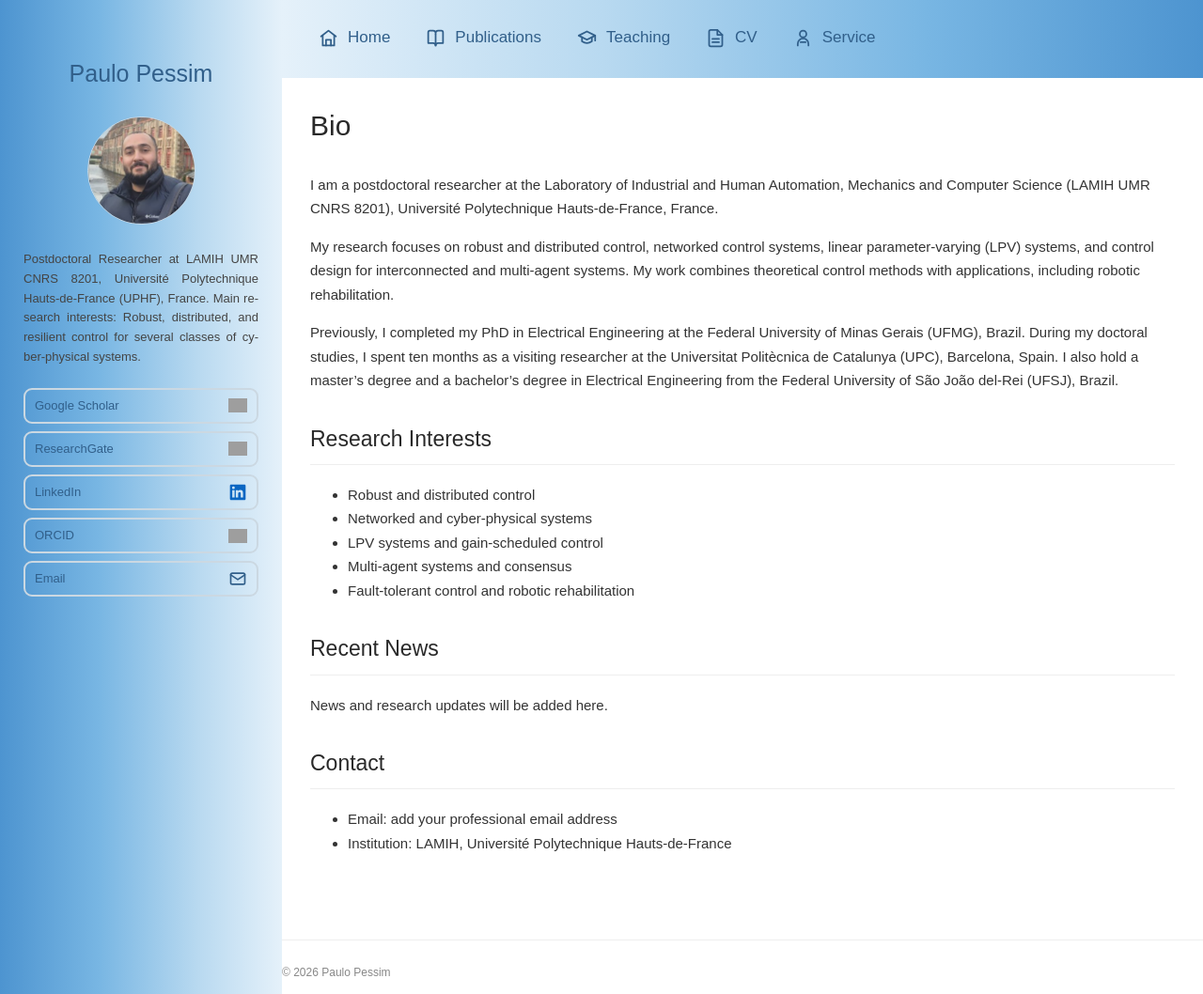
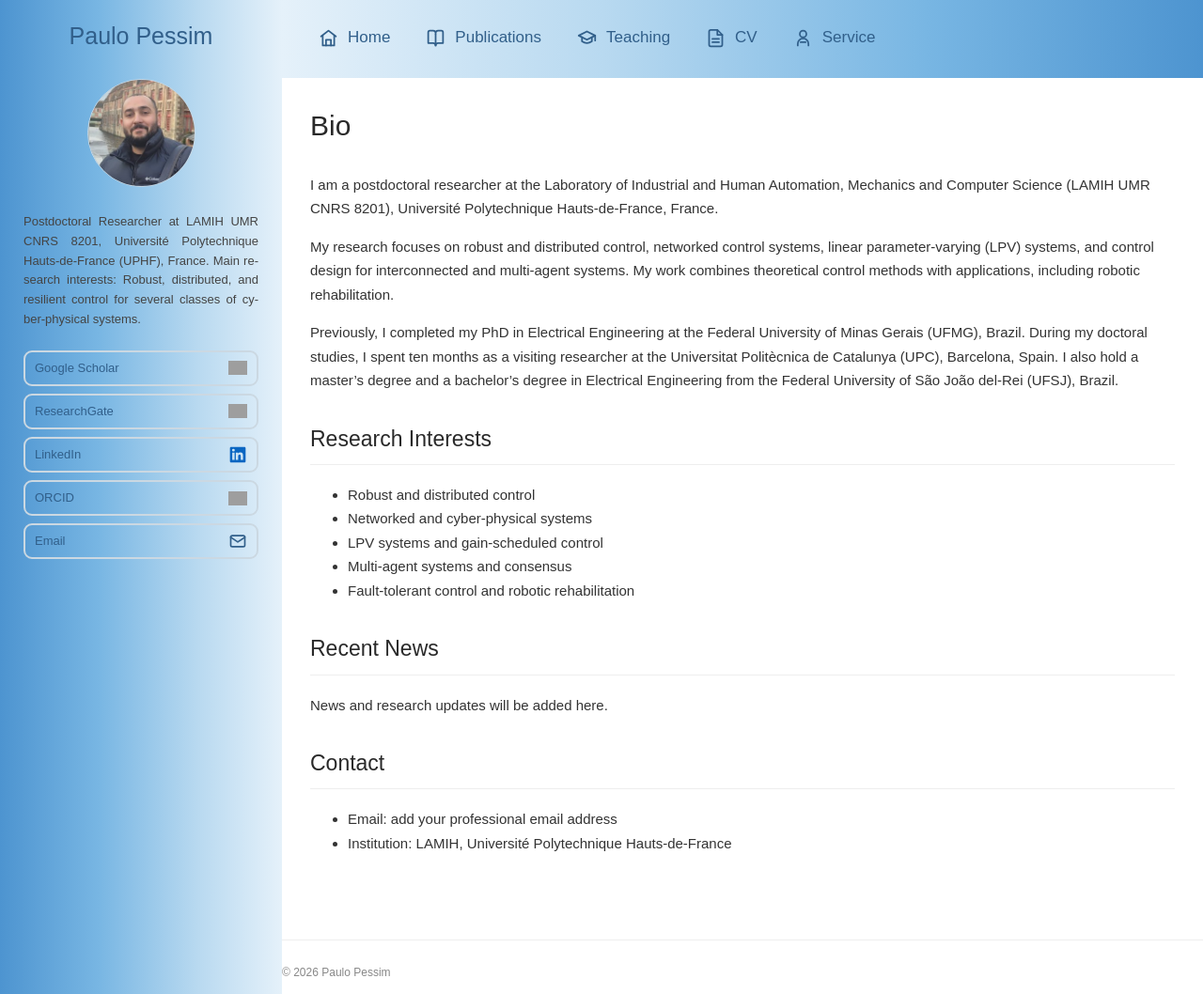
Before and after one commit to ppessim/ppessim.github.io, a Jekyll site: the page built from index.md, in a window 1280 px wide and 1058 px high. Shown: the whole window at 94% size. Built offline with Jekyll 4.4.1, drawn with Linux system fonts in a browser that asks for light colours; grey boxes are pictures that could not be loaded.

Commit message:
Update style.css

```diff
--- a/assets/css/style.css
+++ b/assets/css/style.css
@@ -48,7 +48,7 @@ body {
     #b8d9f0 70%,
     #e5f1fa 100%
   );
-  padding: 40px 25px;
+  padding: 0 25px 40px;
   margin: 0;
   border: none;
   border-right: none;
```
